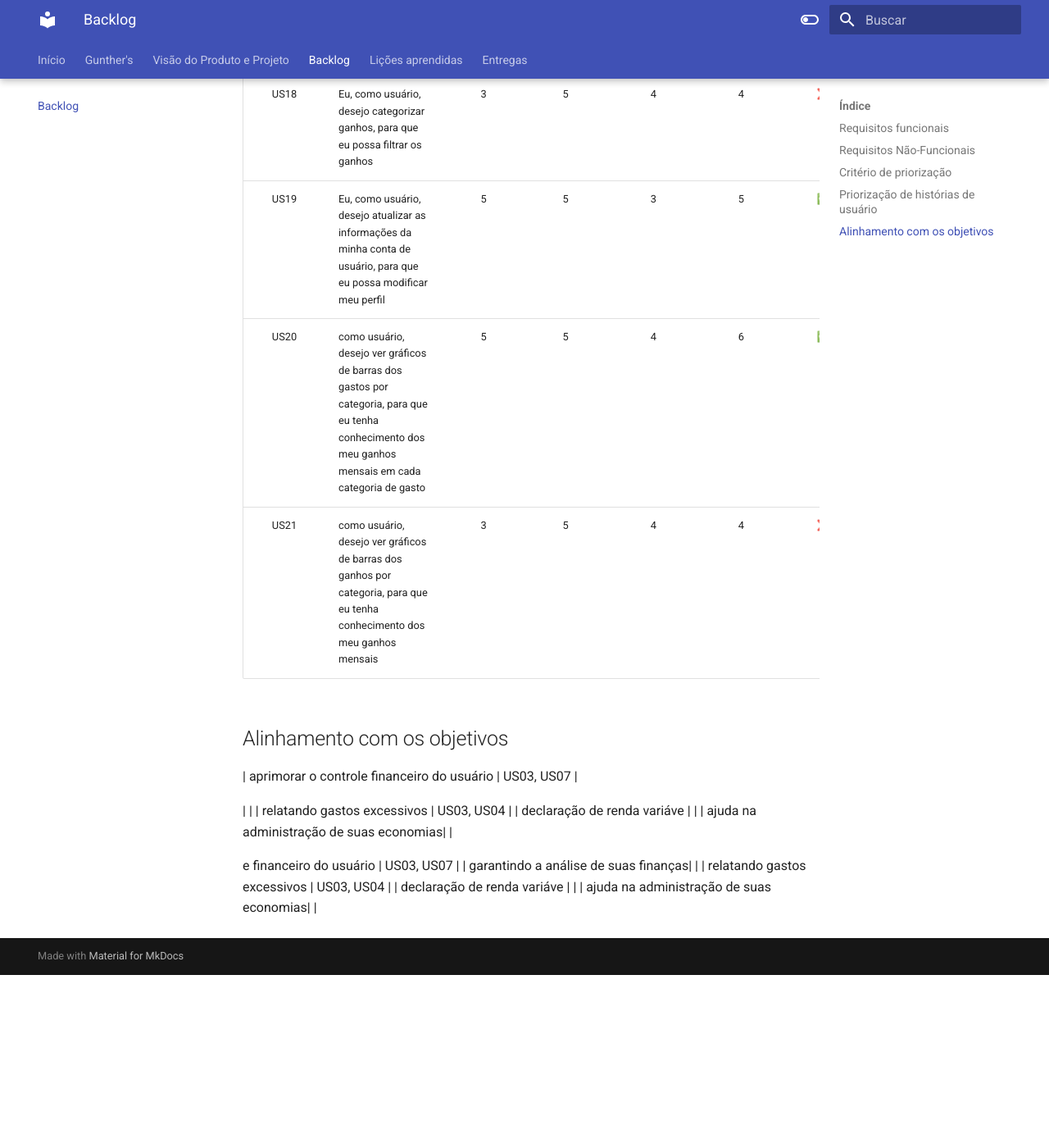
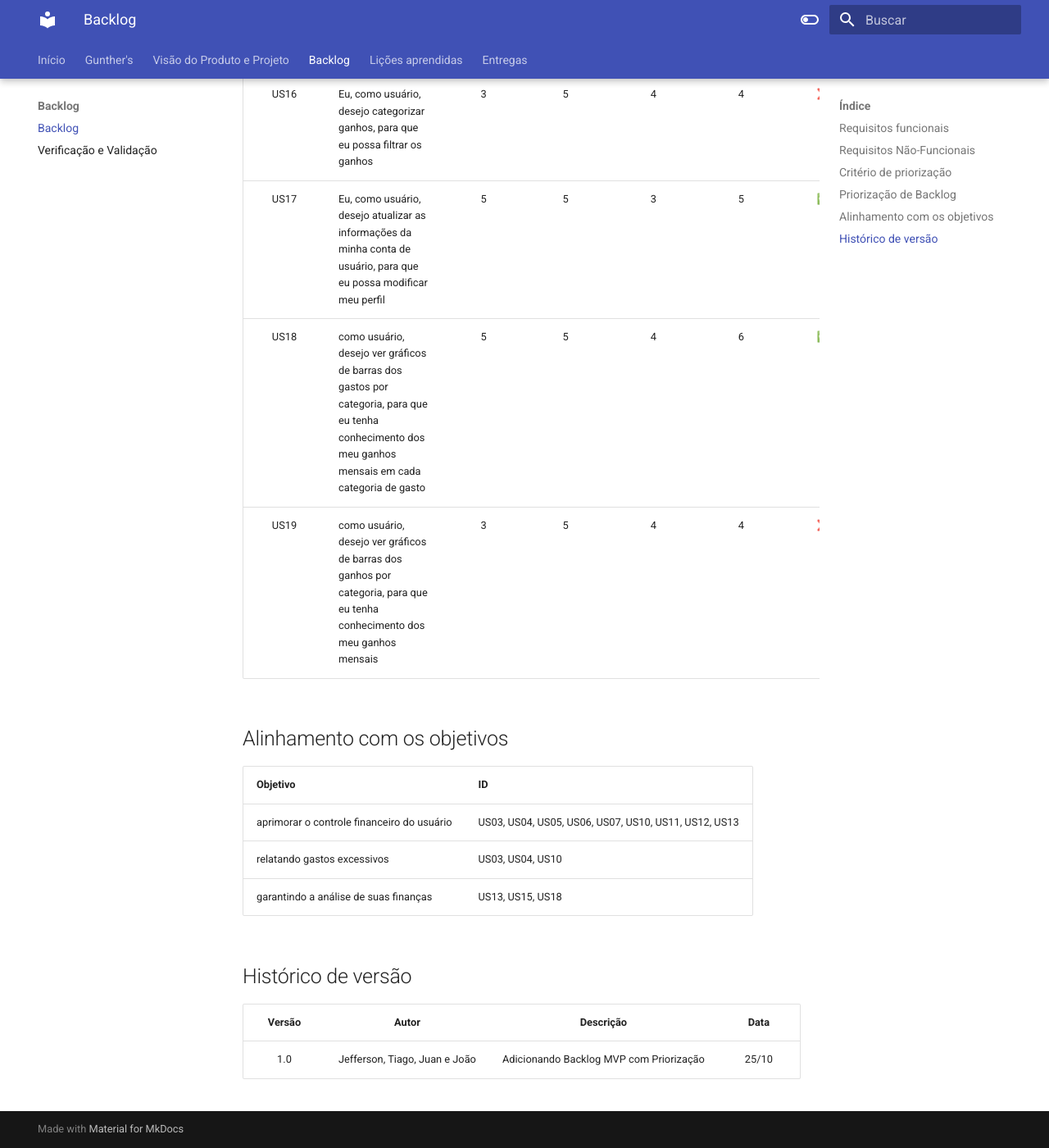
Before and after one commit to mdsreq-fga-unb/2023.2-CarteiraControl, an MkDocs documentation site: the page built from docs/backlog.md, in a window 1280 px wide and 1400 px high, scrolled down 5440 px. Shown: the whole window at 82% size. Built offline with MkDocs 1.6.1 and Material for MkDocs 9.7.7, drawn with Linux system fonts in a browser that asks for light colours; before the commit the page ends 6629 px from its top, so only the background shows below that; some of the changed text lies outside the part shown.

Commit message:
Adicionando Verificações e Validações
Co-authored-by: Tiago1604 <202028973@aluno.unb.br>

```diff
--- a/docs/backlog.md
+++ b/docs/backlog.md
@@ -39,7 +39,7 @@ Os campos de valor de négocio, viabilidade e complexidade podem variar de 0 a 5
 MVP = Valor de negócio + Viabilidade - Complexidade
 
 
-## Priorização de histórias de usuário
+## Priorização de Backlog
 
 | ID | Descrição                                        | Valor de negócio | Viabilidade | Complexidade | Pontuação | MVP |
 | :----: | ------------------------------------------- | :--------------: | :---------: | :----------: | :-------: | :------: |
@@ -47,35 +47,35 @@ MVP = Valor de negócio + Viabilidade - Complexidade
 |  US02  | Eu, como usuário, desejo logar na minha conta, para que eu possa acessar meu perfil     |        5        |      5     |      2      |     8    |✅|
 |  US03  | Eu, como usuário, desejo consultar meu gasto individual, para que eu possa controlar meus gastos  |   5   |      5   |    2    |     8  |✅ |
 |  US04  | Eu, como usuário, desejo registrar despesas, para que eu possa ter acesso as despesas  |        5         |     5      |    2       |    8     |✅ |
-|  US06  | Eu, como usuário, desejo registrar meu salário, para que eu tenha um valor fixo a gastar  |     5          |   5       |      2       |  8    |✅ |
-|  US07  | Eu, como usuario, desejo definir um planejamento de gastos para me organizar no período de planejamento  |      5 |       5 |      4 | 6    |✅ |
-|  US08  | Eu, como usuário, desejo cadastrar minhas reservas (ex.:contas,dinheiro físico em carteiro), para que eu possa rastrear minhas depesas |    5 |   5      |   3   |    7    |✅ |
-|  US09  | Eu, como usuário, desejo atualizar o saldo das minhas contas, para que eu possa saber em, tempo real, os recursos financeiros disponíveis                          |        5         |      5      |      2       |     8     |✅|
-|  US10  | Eu, como usuário, desejo criar um novo tipo categoria de despesas, para que eu possa filtrar os despesas adicionais                    |        5         |      5      |      5       |     5    |❌|
-|  US11  | Eu, como usuário, desejo ser notificado 5 dias antes da data do planejamento, para que eu não exceda o limite da data.                |        5         |      5      |      5       |     5     |❌ |
-|  US12  | Eu, como usuário, desejo categorizar despesas, para que eu possa filtrar as despesas               |        5         |      5      |      4       |     6     |✅ |
-|  US13  | Eu, como usuário, desejo definir teto de gasto para cada categoria, para que eu controle gastos específicos             |        5         |      5      |      4       |     6     |✅ |
-|  US14  | Eu, como usuário, desejo acompanhar progresso em direção as metas do planejamento, para que eu possa poupar recursos   financeiros  |        5         |      5      |      4       |     6     |✅ |
-|  US15  | Eu, como usuário, desejo ser notificado quando 80% perto do teto de gastos. para que eu não exceda o limite de gastos |        5         |      5      |      5       |     5     |❌ |
-|  US16  | Eu, como usuário, desejo ver gráfico circular do balanço mensal, para que eu tenha conhecimentos dos meu gastos ao final do mês                 |        5   |    5      |       4      |     6     | ✅|
-|  US18  | Eu, como usuário, desejo categorizar ganhos, para que eu possa filtrar os ganhos   |        3         |      5      |      4       |     4     | ❌|
-|  US19  | Eu, como usuário, desejo atualizar as informações da minha conta de usuário, para que eu possa modificar meu perfil   |        5         |      5      |      3       |     5     |✅ |
-| US20 | como usuário, desejo ver gráficos de barras dos gastos por categoria, para que eu tenha conhecimento dos meu ganhos mensais em cada categoria de gasto                |        5         |      5      |      4      |     6     |✅ |
-| US21 | como usuário, desejo ver gráficos de barras dos ganhos por categoria, para que eu tenha conhecimento dos meu ganhos mensais                 |        3         |      5      |      4       |     4     |❌ |
+|  US05  | Eu, como usuário, desejo registrar meu salário, para que eu tenha um valor fixo a gastar  |     5          |   5       |      2       |  8    |✅ |
+|  US06  | Eu, como usuario, desejo definir um planejamento de gastos para me organizar no período de planejamento  |      5 |       5 |      4 | 6    |✅ |
+|  US07  | Eu, como usuário, desejo cadastrar minhas reservas (ex.:contas,dinheiro físico em carteiro), para que eu possa rastrear minhas depesas |    5 |   5      |   3   |    7    |✅ |
+|  US08  | Eu, como usuário, desejo atualizar o saldo das minhas contas, para que eu possa saber em, tempo real, os recursos financeiros disponíveis                          |        5         |      5      |      2       |     8     |✅|
+|  US09  | Eu, como usuário, desejo criar um novo tipo categoria de despesas, para que eu possa filtrar os despesas adicionais                    |        5         |      5      |      5       |     5    |❌|
+|  US10  | Eu, como usuário, desejo ser notificado 5 dias antes da data do planejamento, para que eu não exceda o limite da data.                |        5         |      5      |      5       |     5     |❌ |
+|  US11  | Eu, como usuário, desejo categorizar despesas, para que eu possa filtrar as despesas               |        5         |      5      |      4       |     6     |✅ |
+|  US12  | Eu, como usuário, desejo definir teto de gasto para cada categoria, para que eu controle gastos específicos             |        5         |      5      |      4       |     6     |✅ |
+|  US13  | Eu, como usuário, desejo acompanhar progresso em direção as metas do planejamento, para que eu possa poupar recursos   financeiros  |        5         |      5      |      4       |     6     |✅ |
+|  US14  | Eu, como usuário, desejo ser notificado quando 80% perto do teto de gastos. para que eu não exceda o limite de gastos |        5         |      5      |      5       |     5     |❌ |
+|  US15  | Eu, como usuário, desejo ver gráfico circular do balanço mensal, para que eu tenha conhecimentos dos meu gastos ao final do mês                 |        5   |    5      |       4      |     6     | ✅|
+|  US16  | Eu, como usuário, desejo categorizar ganhos, para que eu possa filtrar os ganhos   |        3         |      5      |      4       |     4     | ❌|
+|  US17  | Eu, como usuário, desejo atualizar as informações da minha conta de usuário, para que eu possa modificar meu perfil   |        5         |      5      |      3       |     5     |✅ |
+| US18 | como usuário, desejo ver gráficos de barras dos gastos por categoria, para que eu tenha conhecimento dos meu ganhos mensais em cada categoria de gasto                |        5         |      5      |      4      |     6     |✅ |
+| US19 | como usuário, desejo ver gráficos de barras dos ganhos por categoria, para que eu tenha conhecimento dos meu ganhos mensais                 |        3         |      5      |      4       |     4     |❌ |
 
 
 
 ## Alinhamento com os objetivos
 
-| aprimorar o controle financeiro do usuário | US03, US07  |
+|Objetivo|ID|
+| ------ | ------ |
+| aprimorar o controle financeiro do usuário | US03, US04, US05, US06, US07, US10, US11, US12, US13  |
+| relatando gastos excessivos | US03, US04, US10 |
+| garantindo a análise de suas finanças| US13, US15, US18 |
 
-| |
-| relatando gastos excessivos | US03, US04 |
-| declaração de renda variáve | |
-| ajuda na administração de suas economias| |
 
-e financeiro do usuário | US03, US07  |
-| garantindo a análise de suas finanças| |
-| relatando gastos excessivos | US03, US04 |
-| declaração de renda variáve | |
-| ajuda na administração de suas economias| |
+## Histórico de versão
+
+| Versão  | Autor| Descrição | Data |
+| :---: | :----: | :-------: | :---: |
+| 1.0| Jefferson, Tiago, Juan e João |  Adicionando Backlog MVP com Priorização | 25/10 |
--- a/mkdocs.yml
+++ b/mkdocs.yml
@@ -41,7 +41,9 @@ nav:
     - Visão Geral do Produto: VisaoProduto.md
     - Visão Geral do Projeto: VisaoProjeto.md
     - Processo de desenvolvimento: ProcessoDesenvolvimento.md
-  - Backlog: backlog.md
+  - Backlog:
+    - Backlog: backlog.md
+    - Verificação e Validação: verificacao_validacao.md
   - Lições aprendidas: Licoes.md
   - Entregas: entregas.md
 
```
Also changed, not shown: docs/verificacao_validacao.md (+44 -0 lines).
